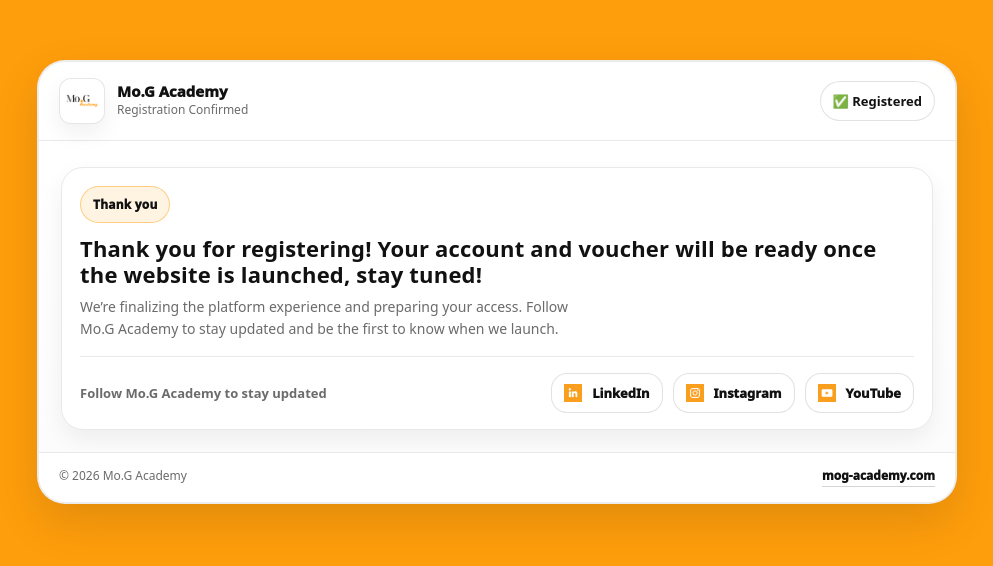
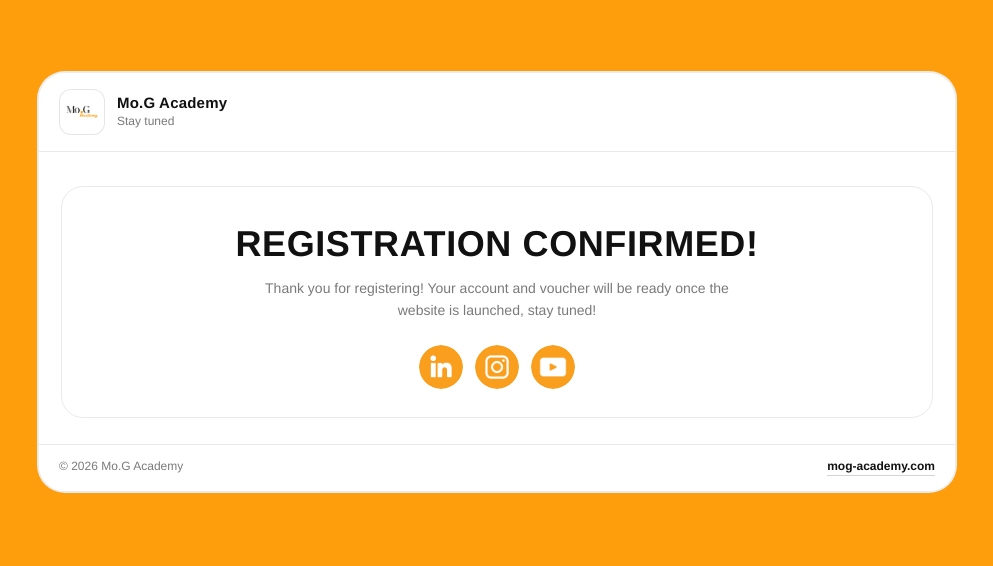
Before and after one commit to Mog-academy/mog-academy-app, a plain HTML site: page student_dashboard/index.html in a window 1280 px wide. Shown: the part 118-684 px from the top of the page, without its empty margins (143-1136 px from the left). Drawn offline with Linux system fonts and the light colour scheme.

Commit message:
Update index.html

```diff
--- a/student_dashboard/index.html
+++ b/student_dashboard/index.html
@@ -3,23 +3,22 @@
 <head>
   <meta charset="utf-8" />
   <meta name="viewport" content="width=device-width,initial-scale=1" />
-  <title>Mo.G Academy — Thank You</title>
+  <title>Mo.G Academy — Registration Confirmed</title>
   <style>
     :root{
       --orange:#ff9e0c;
       --black:#111111;
-      --muted:#6b6b6b;
+      --muted:#7a7a7a;
       --line:#e9e9e9;
-      --soft:#fafafa;
-      --radius:22px;
-      --shadow: 0 18px 46px rgba(0,0,0,0.12);
-      --shadow2: 0 10px 22px rgba(0,0,0,0.06);
     }
+
     *{box-sizing:border-box}
+    html,body{height:100%}
+
     body{
       margin:0;
       min-height:100vh;
-      font-family: ui-sans-serif, system-ui, -apple-system, Segoe UI, Roboto, Arial, "Noto Sans", "Helvetica Neue", sans-serif;
+      font-family: "Helvetica Neue", Helvetica, Arial, sans-serif;
       background: var(--orange);
       color: var(--black);
       display:flex;
@@ -32,7 +31,6 @@
       width: min(920px, 100%);
       background:#fff;
       border-radius: 28px;
-      box-shadow: var(--shadow);
       border: 2px solid rgba(17,17,17,0.08);
       overflow:hidden;
     }
@@ -52,7 +50,6 @@
       display:flex;
       align-items:center;
       gap:12px;
-      min-width: 240px;
     }
 
     .logo-link{
@@ -70,132 +67,98 @@
       background:#fff;
       object-fit:contain;
       padding:6px;
-      box-shadow: var(--shadow2);
       transition: 0.18s ease;
     }
     .logo-link:hover .logo-img{
       transform: translateY(-1px);
-      box-shadow: 0 16px 26px rgba(0,0,0,0.10);
     }
 
     .brandtxt .name{
-      font-weight:1000;
+      font-weight:600;
       font-size:15px;
       line-height:1.1;
+      letter-spacing:0.2px;
     }
     .brandtxt .tag{
       font-size:12px;
       color:var(--muted);
       margin-top:2px;
-    }
-
-    .chip{
-      padding:10px 12px;
-      border-radius:999px;
-      border:1px solid rgba(17,17,17,0.12);
-      background:#fff;
-      font-size:13px;
-      font-weight:900;
-      display:flex;
-      gap:8px;
-      align-items:center;
-      user-select:none;
+      font-weight:400;
     }
 
     .content{
-      padding: 26px 22px 22px;
-      background: linear-gradient(180deg, #ffffff 0%, #fcfcfc 100%);
+      padding: 34px 22px 26px;
+      background: #fff;
     }
 
     .card{
       border:1px solid var(--line);
-      border-radius: var(--radius);
+      border-radius: 22px;
       background:#fff;
-      box-shadow: var(--shadow2);
-      padding: 18px 18px 16px;
+      padding: 28px 18px 22px;
     }
 
-    .badge{
-      display:inline-flex;
+    .center{
+      display:flex;
+      flex-direction:column;
       align-items:center;
-      gap:10px;
-      padding:9px 12px;
-      border-radius: 999px;
-      font-size:12px;
-      border:1px solid rgba(255,158,12,0.45);
-      background: rgba(255,158,12,0.12);
-      font-weight:1000;
-      letter-spacing:0.2px;
+      justify-content:center;
+      text-align:center;
+      gap:14px;
+      padding: 10px 6px 6px;
     }
 
-    h1{
-      margin: 12px 0 8px 0;
-      font-size: 22px;
-      line-height:1.2;
-      font-weight: 1100;
-      letter-spacing: 0.2px;
+    .hero{
+      margin:0;
+      font-size: 36px;
+      line-height:1.05;
+      letter-spacing: 0.6px;
+      font-weight: 700;
+      text-transform: uppercase;
     }
 
-    p{
+    .message{
       margin:0;
       color: var(--muted);
       font-size: 14px;
       line-height: 1.6;
-      max-width: 64ch;
+      max-width: 62ch;
+      font-weight: 400;
     }
 
-    .divider{
-      height:1px;
-      background: var(--line);
-      margin: 16px 0;
-    }
-
-    .follow{
+    .social-row{
+      margin-top: 10px;
       display:flex;
       align-items:center;
-      justify-content:space-between;
+      justify-content:center;
       gap:12px;
       flex-wrap:wrap;
     }
 
-    .follow-text{
-      font-size: 13px;
-      color: var(--muted);
-      font-weight: 800;
+    .social-icon{
+      width:44px;
+      height:44px;
+      border-radius: 999px;
+      overflow:hidden;
+      display:inline-flex;
+      align-items:center;
+      justify-content:center;
+      text-decoration:none;
+      background: transparent;
     }
 
-    .social{
-      display:flex;
-      gap:10px;
-      align-items:center;
-      flex-wrap:wrap;
+    .social-icon img{
+      width:44px;
+      height:44px;
+      object-fit:cover;
+      border-radius: 999px;
+      display:block;
     }
 
-    .social a{
-      text-decoration:none;
-      color:inherit;
-      display:inline-flex;
-      align-items:center;
-      gap:10px;
-      padding: 10px 12px;
-      border-radius: 16px;
-      border:1px solid rgba(17,17,17,0.12);
-      background:#fff;
-      transition:0.18s ease;
-      font-size:13px;
-      font-weight:1000;
-    }
-    .social a:hover{
-      transform: translateY(-1px);
-      box-shadow: var(--shadow2);
-      border-color: rgba(255,158,12,0.5);
-    }
-
-    .icon{
-      width:18px;
-      height:18px;
-      object-fit:contain;
-      display:block;
+    .social-icon:focus{
+      outline: 3px solid rgba(255,158,12,0.45);
+      outline-offset: 4px;
+      border-radius: 999px;
     }
 
     .footer{
@@ -209,19 +172,21 @@
       color:var(--muted);
       font-size:12px;
       background:#fff;
+      font-weight:400;
     }
+
     .footer a{
       color: var(--black);
-      font-weight: 1000;
+      font-weight: 600;
       text-decoration:none;
       border-bottom:1px solid rgba(17,17,17,0.18);
       padding-bottom:2px;
     }
 
     @media (max-width: 600px){
-      .brand{min-width:auto}
-      h1{font-size:20px}
-      .social a{width:100%; justify-content:center}
+      .hero{font-size:30px}
+      .card{padding: 22px 14px 18px}
+      .social-icon, .social-icon img{width:42px;height:42px}
     }
   </style>
 </head>
@@ -235,42 +200,33 @@
         </a>
         <div class="brandtxt">
           <div class="name">Mo.G Academy</div>
-          <div class="tag">Registration Confirmed</div>
+          <div class="tag">Stay tuned</div>
         </div>
       </div>
-
-      <div class="chip" title="Status">✅ Registered</div>
+      <div style="width:46px;height:46px;"></div>
     </div>
 
     <div class="content">
       <div class="card">
-        <div class="badge">Thank you</div>
-        <h1>Thank you for registering! Your account and voucher will be ready once the website is launched, stay tuned!</h1>
-        <p>
-          We’re finalizing the platform experience and preparing your access.
-          Follow Mo.G Academy to stay updated and be the first to know when we launch.
-        </p>
+        <div class="center">
+          <h1 class="hero">Registration confirmed!</h1>
 
-        <div class="divider"></div>
+          <p class="message">
+            Thank you for registering! Your account and voucher will be ready once the website is launched, stay tuned!
+          </p>
 
-        <div class="follow">
-          <div class="follow-text">Follow Mo.G Academy to stay updated</div>
-
-          <div class="social" aria-label="Social media links">
-            <!-- Replace href values with your real links -->
-            <a href="https://www.linkedin.com" target="_blank" rel="noopener">
-              <img class="icon" src="linkedin.png" alt="" />
-              LinkedIn
+          <div class="social-row" aria-label="Social media links">
+            <!-- Replace href values with your real profile links -->
+            <a class="social-icon" href="https://www.linkedin.com" target="_blank" rel="noopener" aria-label="Mo.G Academy on LinkedIn">
+              <img src="linkedin.png" alt="" />
             </a>
 
-            <a href="https://www.instagram.com" target="_blank" rel="noopener">
-              <img class="icon" src="instagram.png" alt="" />
-              Instagram
+            <a class="social-icon" href="https://www.instagram.com" target="_blank" rel="noopener" aria-label="Mo.G Academy on Instagram">
+              <img src="instagram.png" alt="" />
             </a>
 
-            <a href="https://www.youtube.com" target="_blank" rel="noopener">
-              <img class="icon" src="youtube.png" alt="" />
-              YouTube
+            <a class="social-icon" href="https://www.youtube.com" target="_blank" rel="noopener" aria-label="Mo.G Academy on YouTube">
+              <img src="youtube.png" alt="" />
             </a>
           </div>
         </div>
@@ -279,9 +235,7 @@
 
     <div class="footer">
       <div>© <span id="y"></span> Mo.G Academy</div>
-      <div>
-        <a href="https://mog-academy.com">mog-academy.com</a>
-      </div>
+      <div><a href="https://mog-academy.com">mog-academy.com</a></div>
     </div>
   </div>
 
```
